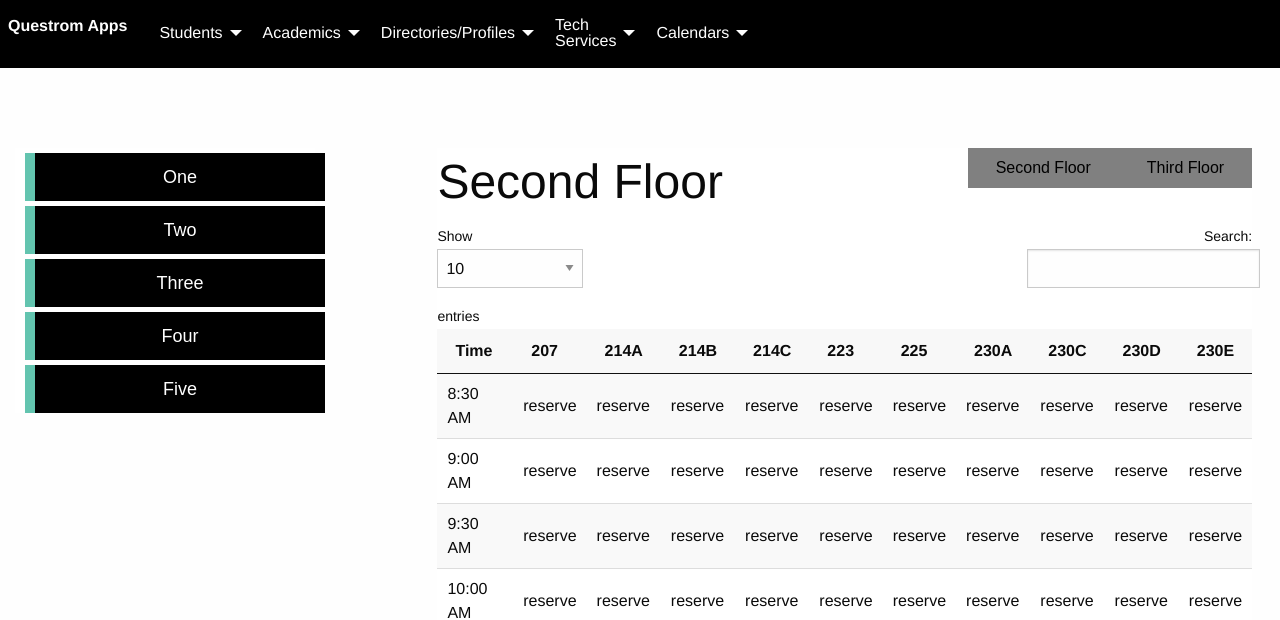
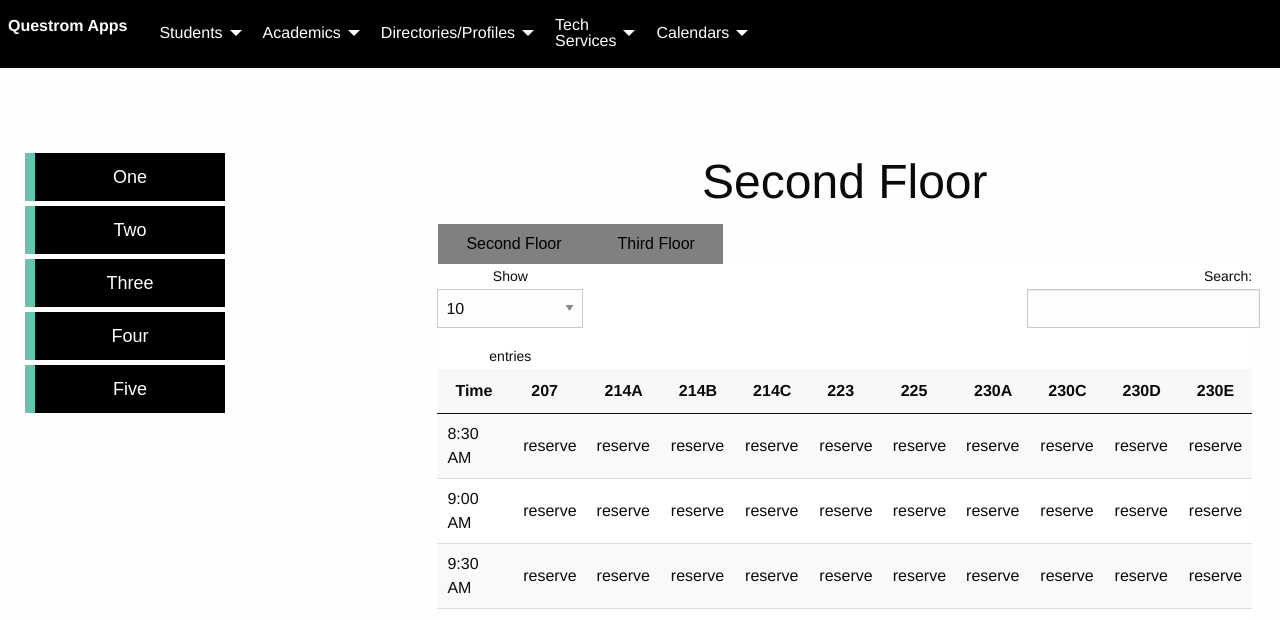
Before and after one commit to chris-ackerman/q-apps, a plain HTML site: page q-team-room/index.html in a window 1280 px wide. Shown: the part 152-772 px from the top of the page. Drawn offline with nearby package versions, Linux system fonts and the light colour scheme; files whose address does not match are found by name.

Commit message:
Solve the overlap issues, and centered the header of second floor and third floor
I changed the menu width so the size of the side bar is smaller when scrolling up and down. I also make the header and the toggle in the middle of the page

```diff
--- a/q-team-room/css/app.css
+++ b/q-team-room/css/app.css
@@ -122,7 +122,7 @@
   background-color: grey;
   cursor: pointer;
   cursor: hand;
-  float: right;
+  float: left;
 }
 
 .toggle:hover {
@@ -139,7 +139,7 @@
 }
 /* this is for my side menu */
 .menu {
-    width: 300px;
+    width: 200px;
     margin-left: 0;
     background-color: white;
 }
--- a/q-team-room/index.html
+++ b/q-team-room/index.html
@@ -110,14 +110,18 @@
               </div>
             </div>
       </div>
-      <div class="small-12 medium-8 column">
+      <h1 id="floor-header" style="z-index: 500; text-align: center;"> Second Floor </h1>
+      <button class="toggle" onclick="showSecondFloor()" style="margin-left: 1rem">Second Floor</button>
+      <button class="toggle" onclick="showThirdFloor()">Third Floor</button>
+      <div class="small-12 medium-8 column" style="z-index: 500; text-align: center;">
       <!-- this is for my table -->
+
       <div id="second">
         <table id="example1" class="display" cellspacing="0" width="100%">
-          <button class="toggle" onclick="showThirdFloor()">Third Floor</button>
-          <button class="toggle" onclick="showSecondFloor()">Second Floor</button>
+          <!-- <button class="toggle" onclick="showThirdFloor()">Third Floor</button> -->
+          <!-- <button class="toggle" onclick="showSecondFloor()">Second Floor</button> -->
           <thead>
-          <h1 style="z-index: 500;"> Second Floor </h1>
+          <!-- <h1 id="second-floor-header" style="z-index: 500;"> Second Floor </h1> -->
               <tr>
                   <th class="none">Time</th>
                   <th>207</th>
@@ -529,11 +533,11 @@
       </table>
     </div>
     <div id="third" style="display: none;">
-      <button class="toggle" onclick="showThirdFloor()">Third Floor</button>
-      <button class="toggle" onclick="showSecondFloor()">Second Floor</button>
+      <!-- <button class="toggle" onclick="showThirdFloor()">Third Floor</button> -->
+      <!-- <button class="toggle" onclick="showSecondFloor()">Second Floor</button> -->
       <table id="example2" class="display" cellspacing="0" width="100%">
           <thead>
-            <h1> Third Floor </h1>
+            <!-- <h1 id="third-floor-header"> Third Floor </h1> -->
               <tr>
                   <th>Time</th>
                   <th>300</th>
--- a/q-team-room/js/app.js
+++ b/q-team-room/js/app.js
@@ -8,11 +8,13 @@ $(document).ready( function () {
 
 function showSecondFloor() {
     $("#third").velocity("fadeOut", {duration: 500});
+    document.getElementById("floor-header").innerHTML = "Second Floor";
     $("#second").velocity("fadeIn", {duration: 500});
 }
 
 function showThirdFloor() {
     $("#second").velocity("fadeOut", {duration: 500});
+    document.getElementById("floor-header").innerHTML = "Third Floor";
     $("#third").velocity("fadeIn", {duration: 500});
 }
 
```
Also changed, not shown: 1 other file.
